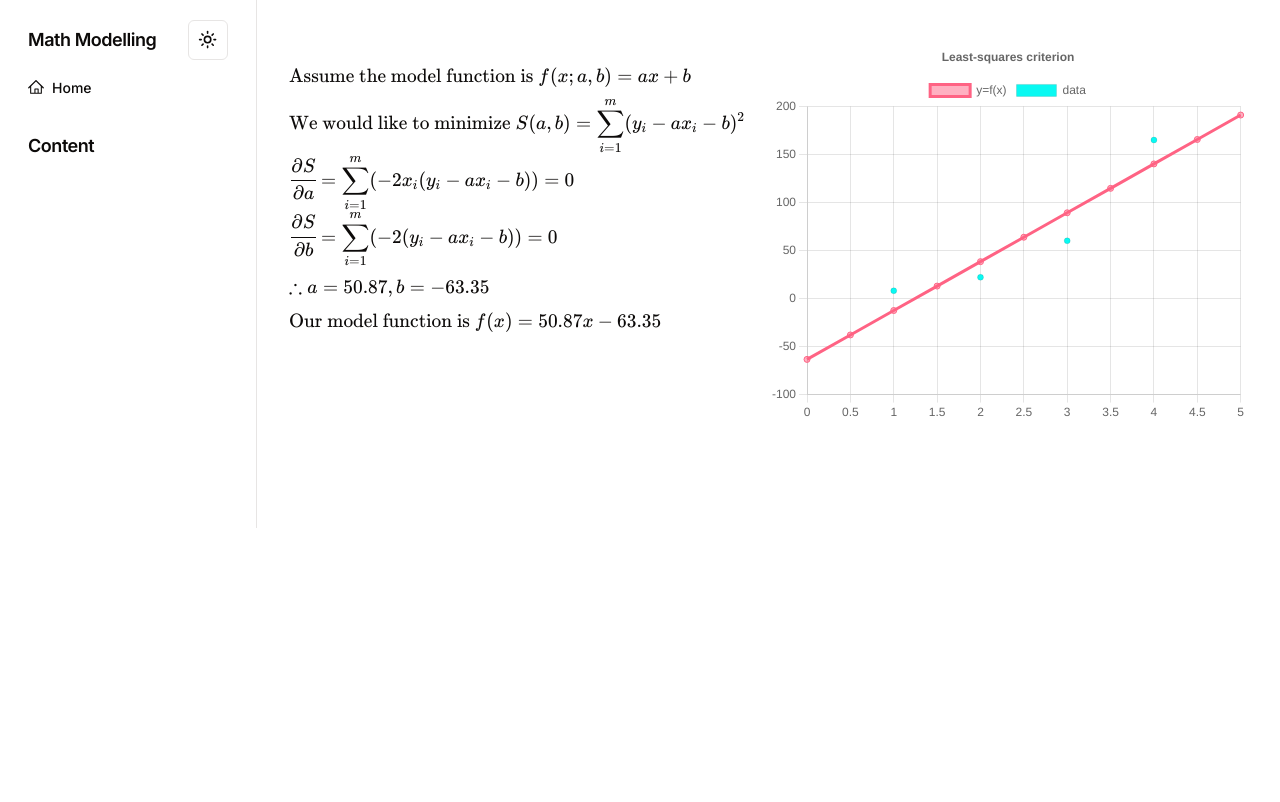
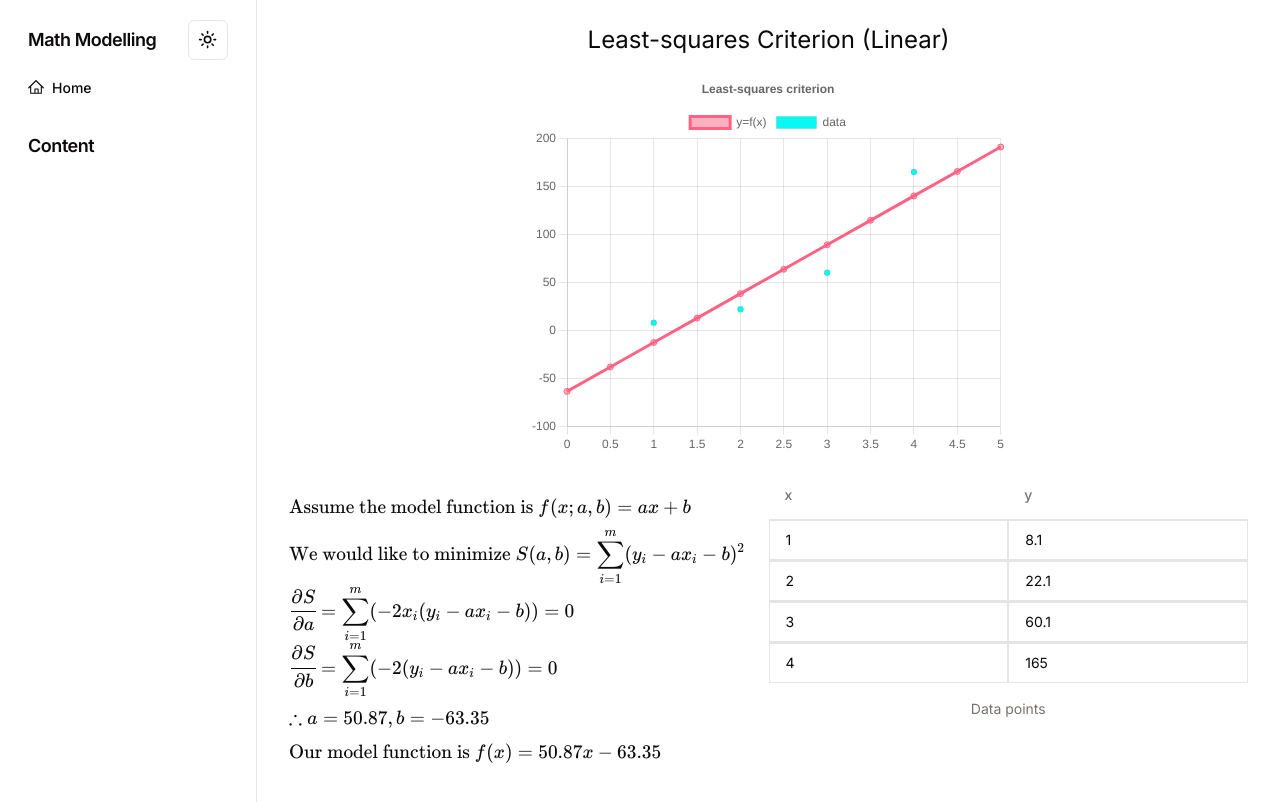
Before and after one commit to Iafcy622/math-modeling, a Next.js app: page / in a window 1280 px wide. Shown: the top 802 px of the page. Built offline with nearby package versions, Linux system fonts and the light colour scheme.

Commit message:
Allowed changing data points in Example

```diff
--- a/components/example.tsx
+++ b/components/example.tsx
@@ -9,6 +9,7 @@ import {
   TableHeader,
   TableRow,
 } from "@/components/ui/table";
+import { Input } from "@/components/ui/input";
 import {
   Chart as ChartJS,
   CategoryScale,
@@ -27,6 +28,7 @@ import {
 import { Chart } from "react-chartjs-2";
 import { generateData, polyfit1d } from "@/lib/generate";
 import KaTeX from "@/components/katex-expression";
+import { useState } from "react";
 
 ChartJS.register(
   CategoryScale,
@@ -41,15 +43,22 @@ ChartJS.register(
 );
 
 export default function Example() {
-  const pts: ScatterDataPoint[] = [
+  const [pts, setPts] = useState([
     { x: 1, y: 8.1 },
     { x: 2, y: 22.1 },
     { x: 3, y: 60.1 },
     { x: 4, y: 165 },
-  ];
-  const [xValues, yValues] = generateData("50.87 * x - 63.35", 0, 5, 0.5);
+  ]);
 
   const { a, b } = polyfit1d(pts);
+
+  const xs = pts.map((pt) => pt.x);
+  const [xValues, yValues] = generateData(
+    `${a} * x + ${b}`,
+    Math.min(...xs) - 1,
+    Math.max(...xs) + 1,
+    0.5
+  );
 
   const options: ChartOptions = {
     responsive: true,
@@ -84,29 +93,32 @@ export default function Example() {
     ],
   };
 
+  function handleInputChange(
+    e: React.ChangeEvent<HTMLInputElement>,
+    pt: ScatterDataPoint,
+    field: "x" | "y"
+  ) {
+    const newPts = pts.map((p) => {
+      if (p.x == pt.x && p.y == pt.y) {
+        pt[field] = Number(e.target.value);
+        return pt;
+      } else {
+        return p;
+      }
+    });
+    setPts(newPts);
+  }
+
   return (
     <main>
+      <h1 className="text-2xl text-center mb-4">
+        Least-squares Criterion (Linear)
+      </h1>
+      <div className="w-1/2 mx-auto">
+        <Chart type="line" data={data} options={options} />
+      </div>
       <div className="grid grid-cols-2 w-full py-4">
-        <div className="w-full">
-          {/* <Table>
-            <TableCaption>Data points</TableCaption>
-            <TableHeader>
-              <TableRow>
-                <TableHead>x</TableHead>
-                <TableHead>y</TableHead>
-              </TableRow>
-            </TableHeader>
-            <TableBody>
-              {pts.map((pt) => {
-                return (
-                  <TableRow>
-                    <TableCell>{pt.x}</TableCell>
-                    <TableCell>{pt.y}</TableCell>
-                  </TableRow>
-                );
-              })}
-            </TableBody>
-          </Table> */}
+        <div>
           <KaTeX
             texExpression="\text{Assume the model function is }f(x;a,b)=ax+b"
             className="mt-6"
@@ -128,9 +140,43 @@ export default function Example() {
             className="mt-2"
           />
         </div>
-        <div className="w-full">
-          <Chart type="line" data={data} options={options} />
-        </div>
+        <Table>
+          <TableCaption>Data points</TableCaption>
+          <TableHeader>
+            <TableRow>
+              <TableHead>x</TableHead>
+              <TableHead>y</TableHead>
+            </TableRow>
+          </TableHeader>
+          <TableBody>
+            {pts.map((pt, i) => {
+              return (
+                <TableRow key={i}>
+                  <TableCell>
+                    <Input
+                      type="number"
+                      step={0.5}
+                      className="p-4 rounded-none focus-visible:ring-0 ring-0"
+                      value={pt.x}
+                      onChange={(e) => handleInputChange(e, pt, "x")}
+                      onKeyDown={(e) => e.preventDefault()}
+                    />
+                  </TableCell>
+                  <TableCell>
+                    <Input
+                      type="number"
+                      step={1}
+                      className="p-4 rounded-none focus-visible:ring-0 ring-0"
+                      value={pt.y}
+                      onChange={(e) => handleInputChange(e, pt, "y")}
+                      onKeyDown={(e) => e.preventDefault()}
+                    />
+                  </TableCell>
+                </TableRow>
+              );
+            })}
+          </TableBody>
+        </Table>
       </div>
     </main>
   );
--- /dev/null
+++ b/components/ui/input.tsx
@@ -0,0 +1,25 @@
+import * as React from "react"
+
+import { cn } from "@/lib/utils"
+
+export interface InputProps
+  extends React.InputHTMLAttributes<HTMLInputElement> {}
+
+const Input = React.forwardRef<HTMLInputElement, InputProps>(
+  ({ className, type, ...props }, ref) => {
+    return (
+      <input
+        type={type}
+        className={cn(
+          "flex h-10 w-full rounded-md border border-input bg-background px-3 py-2 text-sm ring-offset-background file:border-0 file:bg-transparent file:text-sm file:font-medium placeholder:text-muted-foreground focus-visible:outline-none focus-visible:ring-2 focus-visible:ring-ring focus-visible:ring-offset-2 disabled:cursor-not-allowed disabled:opacity-50",
+          className
+        )}
+        ref={ref}
+        {...props}
+      />
+    )
+  }
+)
+Input.displayName = "Input"
+
+export { Input }
--- a/components/ui/table.tsx
+++ b/components/ui/table.tsx
@@ -1,6 +1,6 @@
-import * as React from "react"
+import * as React from "react";
 
-import { cn } from "@/lib/utils"
+import { cn } from "@/lib/utils";
 
 const Table = React.forwardRef<
   HTMLTableElement,
@@ -13,16 +13,16 @@ const Table = React.forwardRef<
       {...props}
     />
   </div>
-))
-Table.displayName = "Table"
+));
+Table.displayName = "Table";
 
 const TableHeader = React.forwardRef<
   HTMLTableSectionElement,
   React.HTMLAttributes<HTMLTableSectionElement>
 >(({ className, ...props }, ref) => (
   <thead ref={ref} className={cn("[&_tr]:border-b", className)} {...props} />
-))
-TableHeader.displayName = "TableHeader"
+));
+TableHeader.displayName = "TableHeader";
 
 const TableBody = React.forwardRef<
   HTMLTableSectionElement,
@@ -33,8 +33,8 @@ const TableBody = React.forwardRef<
     className={cn("[&_tr:last-child]:border-0", className)}
     {...props}
   />
-))
-TableBody.displayName = "TableBody"
+));
+TableBody.displayName = "TableBody";
 
 const TableFooter = React.forwardRef<
   HTMLTableSectionElement,
@@ -48,8 +48,8 @@ const TableFooter = React.forwardRef<
     )}
     {...props}
   />
-))
-TableFooter.displayName = "TableFooter"
+));
+TableFooter.displayName = "TableFooter";
 
 const TableRow = React.forwardRef<
   HTMLTableRowElement,
@@ -63,8 +63,8 @@ const TableRow = React.forwardRef<
     )}
     {...props}
   />
-))
-TableRow.displayName = "TableRow"
+));
+TableRow.displayName = "TableRow";
 
 const TableHead = React.forwardRef<
   HTMLTableCellElement,
@@ -78,8 +78,8 @@ const TableHead = React.forwardRef<
     )}
     {...props}
   />
-))
-TableHead.displayName = "TableHead"
+));
+TableHead.displayName = "TableHead";
 
 const TableCell = React.forwardRef<
   HTMLTableCellElement,
@@ -87,11 +87,11 @@ const TableCell = React.forwardRef<
 >(({ className, ...props }, ref) => (
   <td
     ref={ref}
-    className={cn("p-4 align-middle [&:has([role=checkbox])]:pr-0", className)}
+    className={cn("p-0 align-middle [&:has([role=checkbox])]:pr-0", className)}
     {...props}
   />
-))
-TableCell.displayName = "TableCell"
+));
+TableCell.displayName = "TableCell";
 
 const TableCaption = React.forwardRef<
   HTMLTableCaptionElement,
@@ -102,8 +102,8 @@ const TableCaption = React.forwardRef<
     className={cn("mt-4 text-sm text-muted-foreground", className)}
     {...props}
   />
-))
-TableCaption.displayName = "TableCaption"
+));
+TableCaption.displayName = "TableCaption";
 
 export {
   Table,
@@ -114,4 +114,4 @@ export {
   TableRow,
   TableCell,
   TableCaption,
-}
+};
--- a/lib/generate.ts
+++ b/lib/generate.ts
@@ -11,6 +11,9 @@ export function generateData(
 ) {
   const xValues: number[] = [];
   const yValues: number[] = [];
+
+  i1 = Math.floor(i1);
+  i2 = Math.ceil(i2);
 
   for (let x = i1; x <= i2; x += step) {
     yValues.push(eval(value));
```
Also changed, not shown: 1 other file (tests, documents, lock files or other folders).
